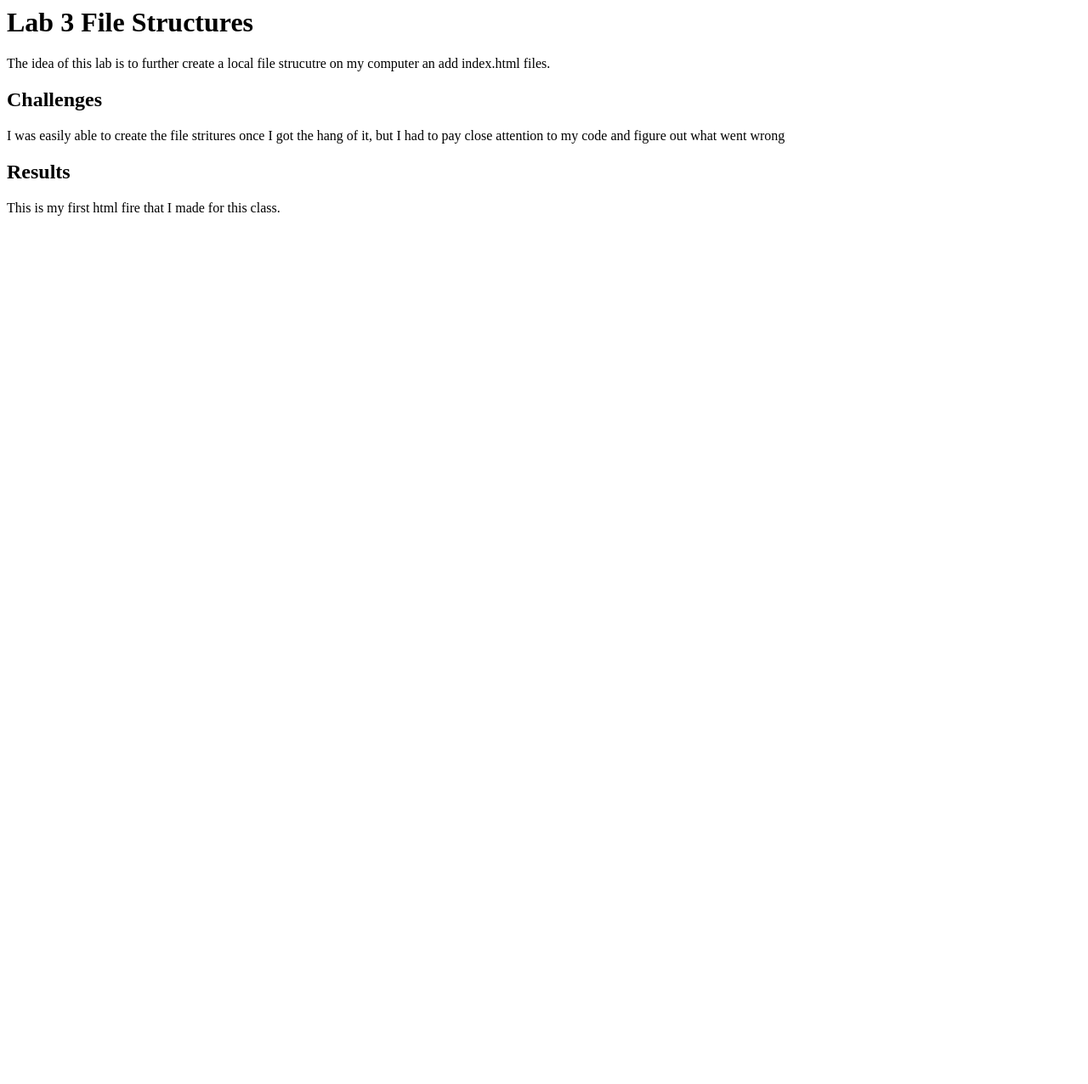
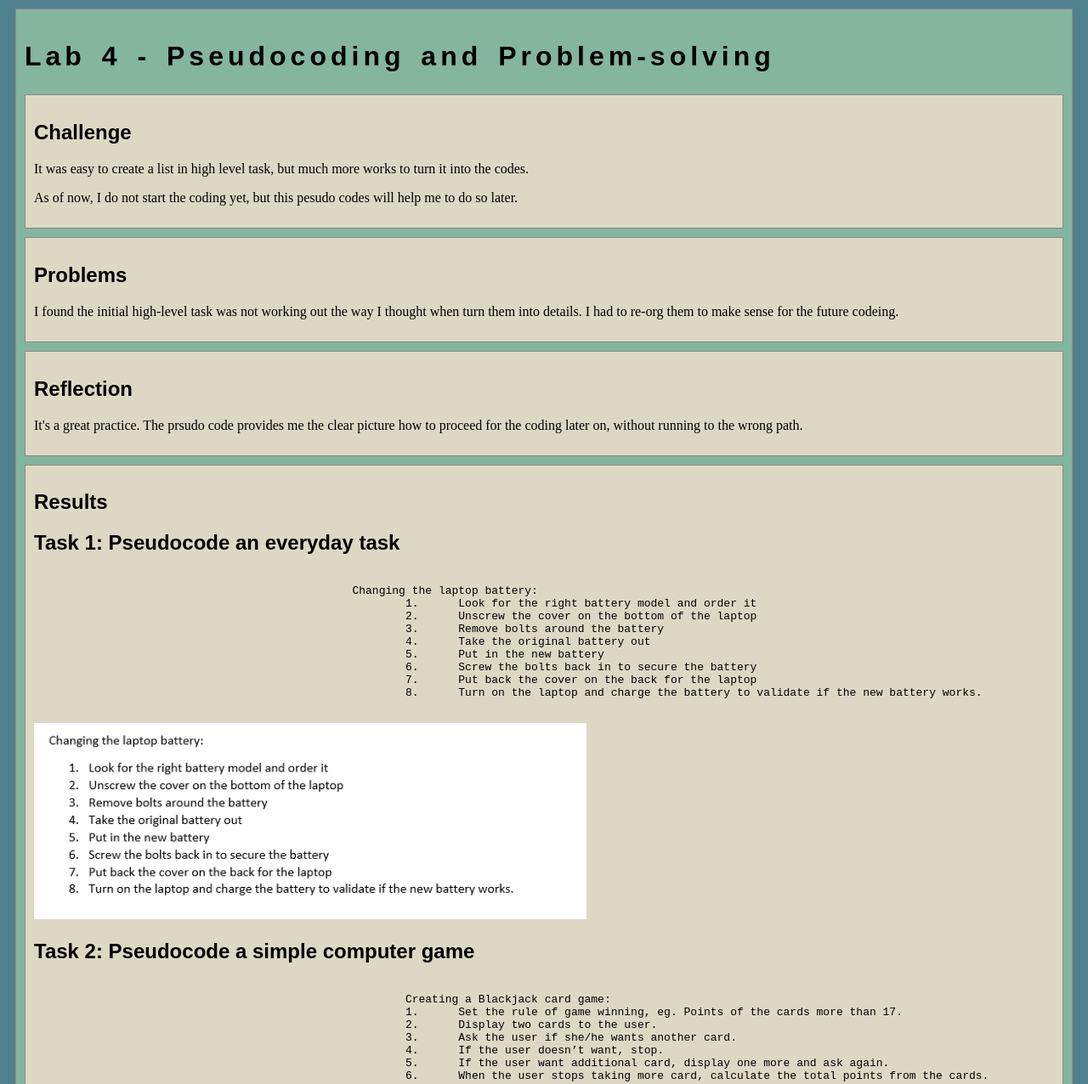
Before and after one commit to yhuan359/art101, a plain HTML site: page lab4/index.html in a window 1280 px wide. Shown: the top 1276 px of the page at 85% size. Before the commit the page ends 800 px from the top, so only its background shows below. Drawn offline with nearby package versions, Linux system fonts and the light colour scheme.

Commit message:
re-upload after updates

```diff
--- a/lab4/index.html
+++ b/lab4/index.html
@@ -1,12 +1,85 @@
+<!DOCTYPE html>
 <html>
-    <head>
-            <title>Lab 4 </title>
-    </head>
-    <body>
-        <h1> Lab 3 File Structures</h1>
-        <p>The idea of this lab is to further create a local file strucutre on my computer an add index.html files.</p>
-        <h2>Challenges</h2>
-        <p>I was easily able to create the file stritures once I got the hang of it, but I had to pay close attention to my code and figure out what went wrong </p>
-        <h2>Results</h2>
-        <p> This is my first html fire that I made for this class.</p>
-        <img src = "images/final outcome.JPG"
+<head>
+	<!-- This title is used for tabs and bookmarks -->
+	<title>Lab 4 - Pseudocoding and Problem-solving</title>
+
+	<!-- Use UTF character set, a good idea with any webpage -->
+  	<meta charset="UTF-8" />
+	<!-- Set viewport so page remains consistently scaled w narrow devices -->
+  	<meta name="viewport" content="width=device-width, initial-scale=1.0" />
+
+	<!-- Include a sitewide CSS file for consistent styling across the site -->
+	<link rel="stylesheet" type="text/css" href="../css/site.css">
+	<!-- Lab-specifc CSS file for any special styling of this particular page -->
+	<link rel="stylesheet" type="text/css" href="css/lab.css">
+
+	<!-- load jQuery library to make javascript easier (must be above our lab js)-->
+	<script src="https://code.jquery.com/jquery-3.6.4.min.js"></script>
+	<!-- Link to javascript file - DEFER waits until all elements are rendered -->
+	<script type="text/javascript" src="./js/lab.js" DEFER></script>
+</head>
+<body>
+	<!-- Style this page by changing the CSS in ../css/site.css or css/lab.css -->
+	<main id="content">
+		<section>
+			<h1>Lab 4 - Pseudocoding and Problem-solving</h1>
+			<div class="minor-section">
+					<h2>Challenge</h2>
+					<p>It was easy to create a list in high level task, but much more works to turn it into the codes.</p>
+					<p>As of now, I do not start the coding yet, but this pesudo codes will help me to do so later.</p>
+			</div>
+
+			<div class="minor-section">
+					<h2>Problems</h2>
+					<p>I found the initial high-level task was not working out the way I thought when turn them into details. I had to re-org them to make sense for the future codeing.
+					</p>
+			</div>
+
+			<div class="minor-section">
+					<h2>Reflection</h2>
+					<p>It's a great practice. The prsudo code provides me the clear picture how to proceed for the coding later on, without running to the wrong path. </p>
+			</div>
+
+			<div class="minor-section">
+					<h2>Results</h2>
+					<div id="output"></div>
+					<h2>Task 1: Pseudocode an everyday task</h2>
+					<pre><code>
+						Changing the laptop battery:
+							1.	Look for the right battery model and order it
+							2.	Unscrew the cover on the bottom of the laptop
+							3.	Remove bolts around the battery
+							4.	Take the original battery out
+							5.	Put in the new battery
+							6.	Screw the bolts back in to secure the battery
+							7.	Put back the cover on the back for the laptop
+							8.	Turn on the laptop and charge the battery to validate if the new battery works.
+						</code></pre>
+						<img src = "img/ChagningBattery.png" width=650><p></p>
+
+					<h2>Task 2: Pseudocode a simple computer game</h2>
+					<pre><code>
+							Creating a Blackjack card game:
+							1.	Set the rule of game winning, eg. Points of the cards more than 17.
+							2.	Display two cards to the user.
+							3.	Ask the user if she/he wants another card.
+							4.	If the user doesn’t want, stop.
+							5.	If the user want additional card, display one more and ask again.
+							6.	When the user stops taking more card, calculate the total points from the cards.
+							7.	Determine if the user loss or win.
+
+					</code></pre>
+					<img src = "img/Blackjack.png" width=650><p></p>
+			</div>
+		</section>
+		<nav id="links">
+			<!-- Put links to other pages (including the homepage) here. -->
+			<ul>
+				<li><a href="C:\GitHub\art101\index.html">Back to My Home Page</a></li>
+			</ul>
+
+		</nav>
+	</main>
+</body>
+</html>
```
Also changed, not shown: index.html (+1 -1 lines), lab3/index.html (+1 -1 lines), lab4/index4.html (deleted, +0 -52 lines), lab4/img/Blackjack.png (added), lab4/img/ChagningBattery.png (added), 2 other files.
